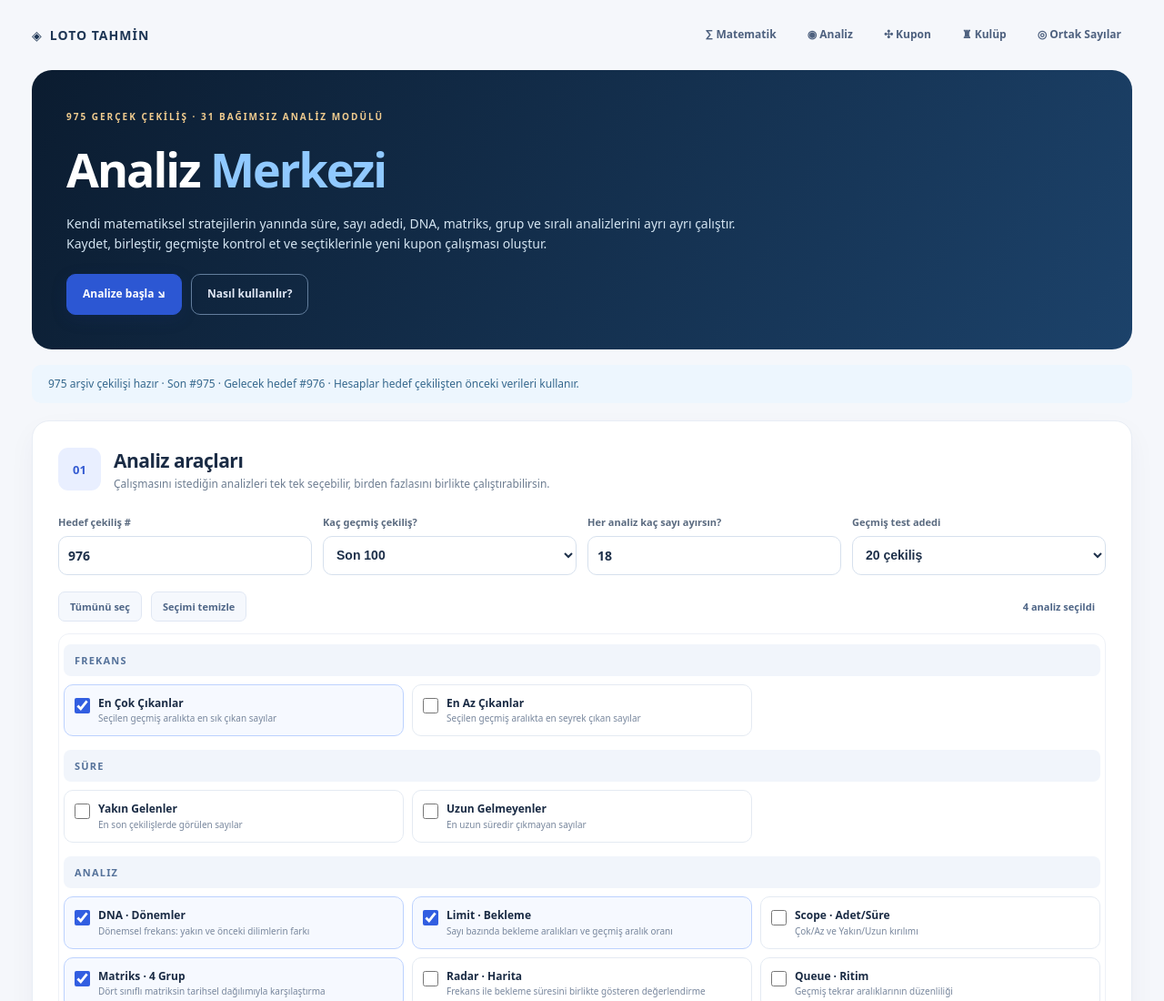
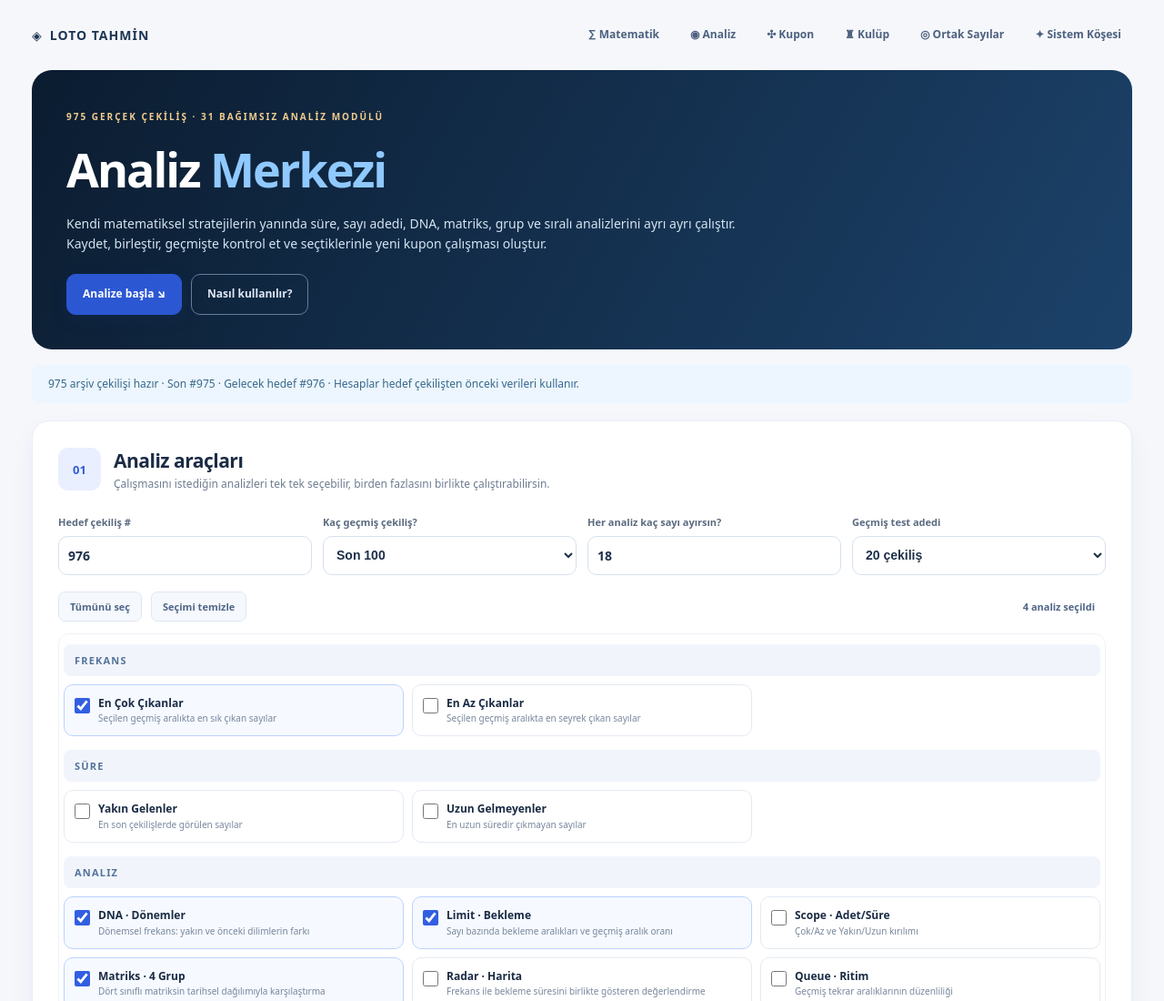
Before and after one commit to ustarenovasyon/Loto-Tahmin, a plain HTML site: page lab.html in a window 1280 px wide. Shown: the top 1100 px of the page at 91% size. Drawn offline with Linux system fonts and the light colour scheme.

Commit message:
Link new System Corner without modifying existing logic

```diff
--- a/lab.html
+++ b/lab.html
@@ -5,7 +5,7 @@
 <title>Loto Tahmin · Analiz Merkezi</title>
 <link rel="stylesheet" href="./styles.css"><link rel="stylesheet" href="./lab.css">
 </head><body><main class="lab-shell">
-<header class="lab-nav"><a class="lab-logo" href="./index.html">◈ <strong>LOTO TAHMİN</strong></a><nav><a href="./index.html">∑ Matematik</a><a href="#analyzer">◉ Analiz</a><a href="#coupons">✣ Kupon</a><a href="#club">♜ Kulüp</a><a href="./club-compare.html">◎ Ortak Sayılar</a></nav></header>
+<header class="lab-nav"><a class="lab-logo" href="./index.html">◈ <strong>LOTO TAHMİN</strong></a><nav><a href="./index.html">∑ Matematik</a><a href="#analyzer">◉ Analiz</a><a href="#coupons">✣ Kupon</a><a href="#club">♜ Kulüp</a><a href="./club-compare.html">◎ Ortak Sayılar</a><a href="./system-kosesi.html">✦ Sistem Köşesi</a></nav></header>
 <section class="lab-hero"><span class="lab-eyebrow">975 GERÇEK ÇEKİLİŞ · 31 BAĞIMSIZ ANALİZ MODÜLÜ</span>
 <h1>Analiz <span>Merkezi</span></h1>
 <p>Kendi matematiksel stratejilerin yanında süre, sayı adedi, DNA, matriks, grup ve sıralı analizlerini ayrı ayrı çalıştır. Kaydet, birleştir, geçmişte kontrol et ve seçtiklerinle yeni kupon çalışması oluştur.</p>
```
